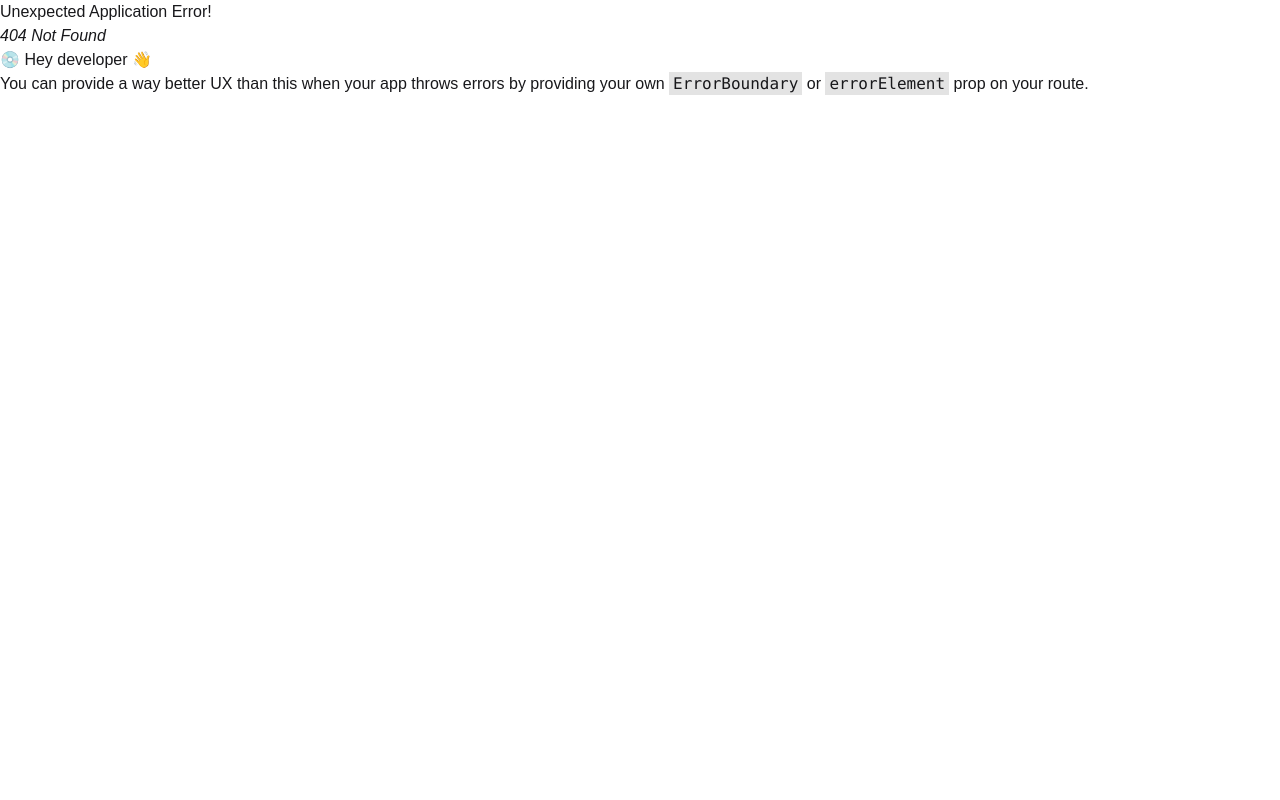
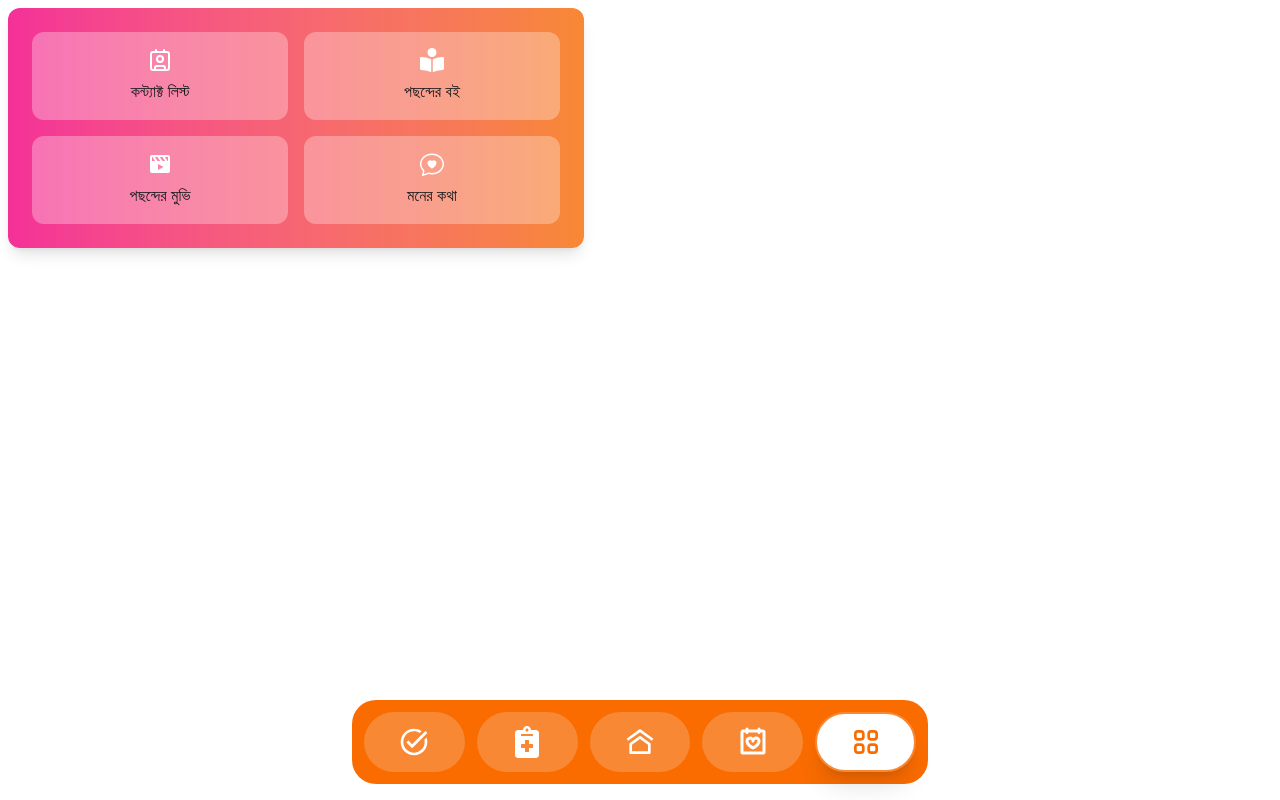
Before and after one commit to jahidul2004/sumo, a React (Vite) app: page /more in a window 1280 px wide. Before the commit this address had no page. Built offline with nearby package versions, Linux system fonts and the light colour scheme; a web font is replaced by a local one.

Commit message:
More page added.

```diff
--- a/src/pages/home/Home.jsx
+++ b/src/pages/home/Home.jsx
@@ -1,4 +1,4 @@
-import React, { useEffect, useState } from "react";
+import { useEffect, useState } from "react";
 import { CgProfile } from "react-icons/cg";
 import { Link } from "react-router-dom";
 
--- /dev/null
+++ b/src/pages/more/More.jsx
@@ -0,0 +1,30 @@
+import React from "react";
+import { BiSolidMoviePlay } from "react-icons/bi";
+import { BsChatHeart } from "react-icons/bs";
+import { FaBookReader } from "react-icons/fa";
+import { LuContact } from "react-icons/lu";
+
+const More = () => {
+    return (
+        <div className="bg-gradient-to-l from-[#f88833] to-secondary rounded-xl shadow-lg p-6 max-w-xl text-center m-2 grid grid-cols-2 gap-4">
+            <div className="bg-base-100/30 p-4 rounded-xl flex flex-col items-center justify-center">
+                <LuContact className="text-white text-[24px]" />
+                <p className="mt-2">কন্ট্যাক্ট লিস্ট</p>
+            </div>
+            <div className="bg-base-100/30 p-4 rounded-xl flex flex-col items-center justify-center">
+                <FaBookReader className="text-white text-[24px]" />
+                <p className="mt-2">পছন্দের বই</p>
+            </div>
+            <div className="bg-base-100/30 p-4 rounded-xl flex flex-col items-center justify-center">
+                <BiSolidMoviePlay className="text-white text-[24px]" />
+                <p className="mt-2">পছন্দের মুভি</p>
+            </div>
+            <div className="bg-base-100/30 p-4 rounded-xl flex flex-col items-center justify-center">
+                <BsChatHeart className="text-white text-[24px]" />
+                <p className="mt-2">মনের কথা</p>
+            </div>
+        </div>
+    );
+};
+
+export default More;
--- a/src/router/Router.jsx
+++ b/src/router/Router.jsx
@@ -1,6 +1,7 @@
 import { createBrowserRouter } from "react-router-dom";
 import MainLayout from "../layouts/MainLayout";
 import Home from "../pages/home/Home";
+import More from "../pages/more/More";
 
 const router = createBrowserRouter([
     {
@@ -16,8 +17,8 @@ const router = createBrowserRouter([
                 element: <div>Tasks Page</div>,
             },
             {
-                path: "/others",
-                element: <div>Others Page</div>,
+                path: "/more",
+                element: <More></More>,
             },
             {
                 path: "/events",
--- a/src/shared/Navbar/Navbar.jsx
+++ b/src/shared/Navbar/Navbar.jsx
@@ -11,7 +11,7 @@ const navItems = [
     { name: "Medical", icon: FaNotesMedical, path: "/events" },
     { name: "Home", icon: RiHome9Line, path: "/" },
     { name: "Calendar", icon: PiCalendarHeartBold, path: "/dates" },
-    { name: "Coin", icon: HiOutlineViewGrid, path: "/others" },
+    { name: "Coin", icon: HiOutlineViewGrid, path: "/more" },
 ];
 
 const Navbar = () => {
```
